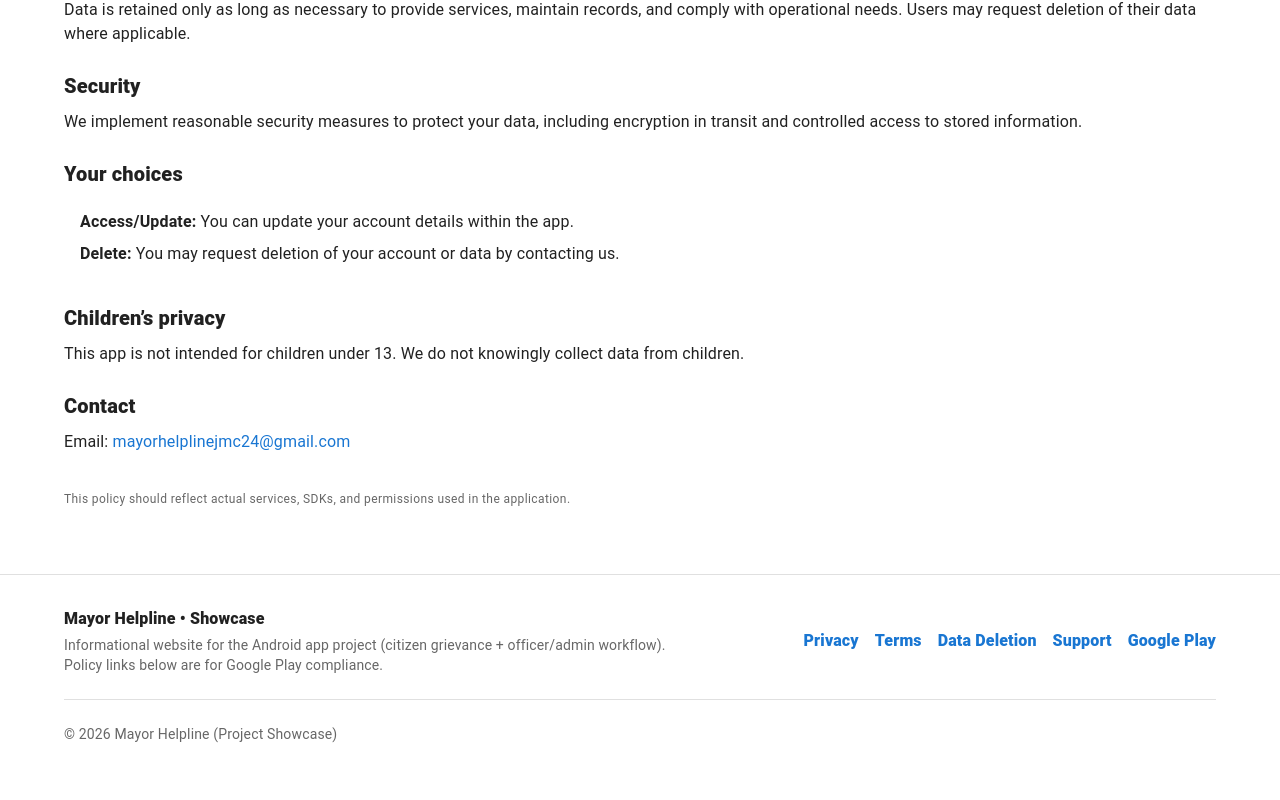
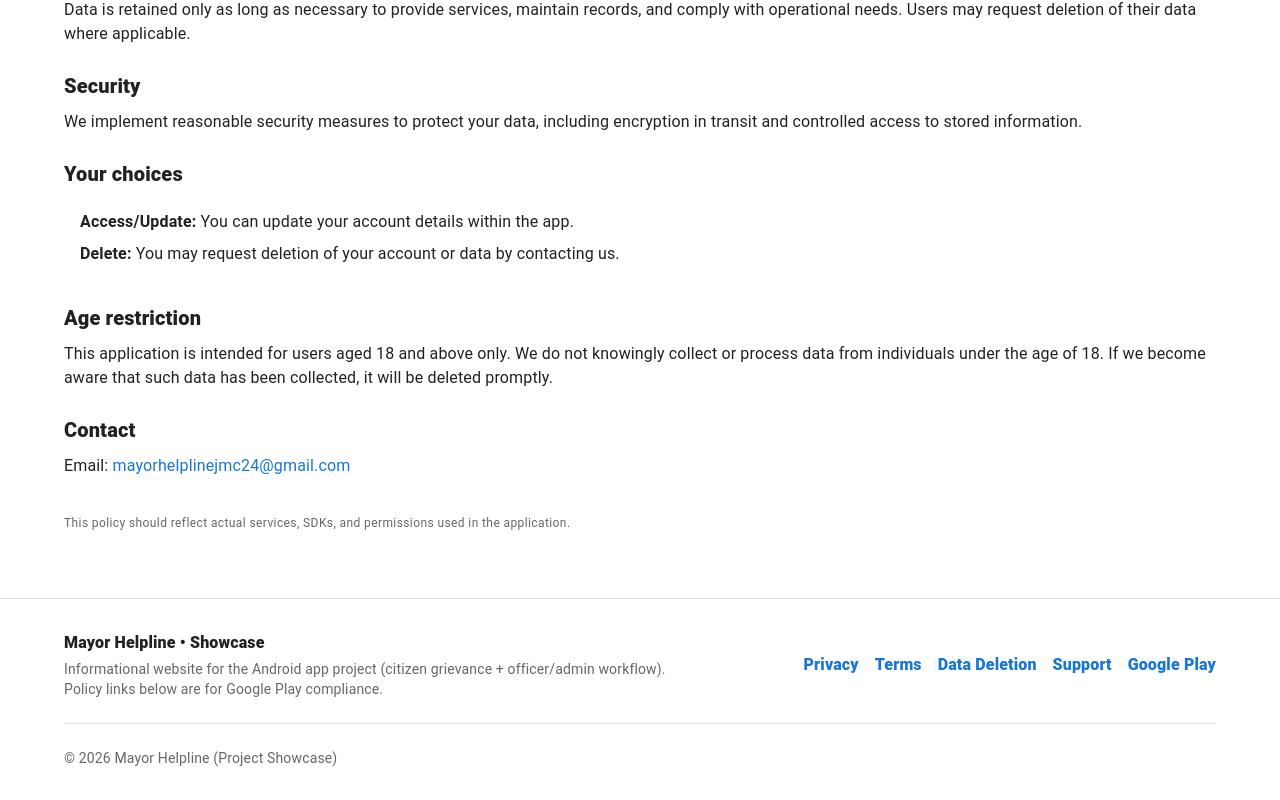
Before and after one commit to abhi24veer/mayorhelplinejmc, a React (Create React App) app in the folder client/: page /privacy in a window 1280 px wide. Shown: the part 917-1717 px from the top of the page. Before the commit the page ends 1693 px from the top, so only its background shows below. Built offline with nearby package versions, Linux system fonts and the light colour scheme.

Commit message:
Updated privacy policy

```diff
--- a/client/src/pages/PrivacyPolicy.tsx
+++ b/client/src/pages/PrivacyPolicy.tsx
@@ -118,11 +118,12 @@
       </List>
 
       <Typography variant="h6" fontWeight={800} sx={{ mt: 3, mb: 1 }}>
-        Children’s privacy
+        Age restriction
       </Typography>
       <Typography variant="body1" sx={{ mb: 2 }}>
-        This app is not intended for children under 13. We do not knowingly collect data from
-        children.
+        This application is intended for users aged 18 and above only. We do not knowingly collect
+        or process data from individuals under the age of 18. If we become aware that such data has
+        been collected, it will be deleted promptly.
       </Typography>
 
       <Typography variant="h6" fontWeight={800} sx={{ mt: 3, mb: 1 }}>
```
